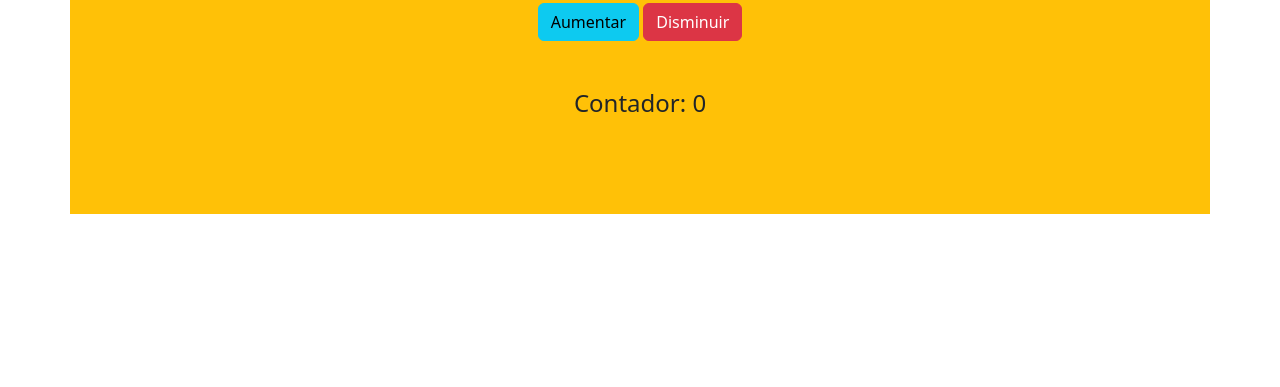
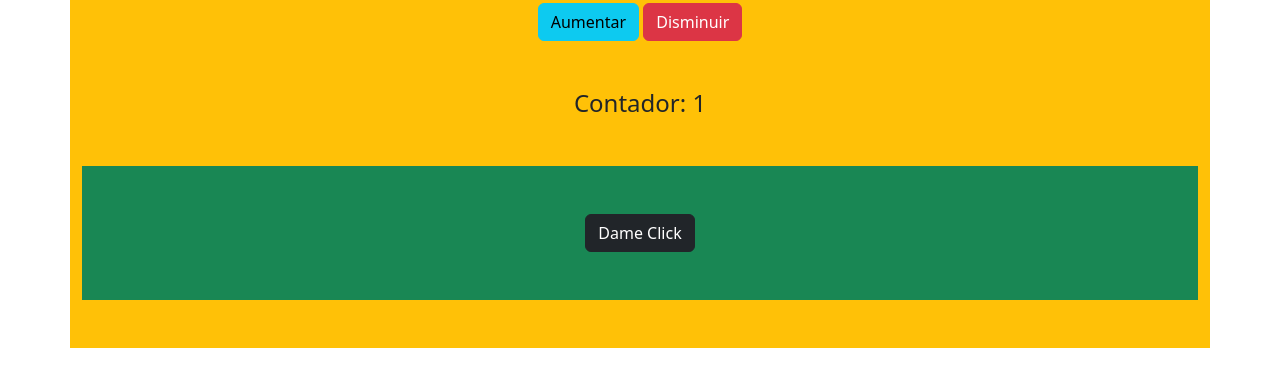
Before and after one commit to Aldeer/JavaScripts, a plain HTML site: page index.html in a window 1280 px wide. Both pictures are taken after a click on the button "Aumentar". Shown: the part 101-488 px from the top of the page. Drawn offline with nearby package versions, Linux system fonts and the light colour scheme.

Commit message:
se aprendi el evento addEventListener y el estopPropagation para evitar que se propague el evento click

```diff
--- a/index.html
+++ b/index.html
@@ -16,7 +16,10 @@
 		<button class="btn btn-danger">
 			Disminuir
 		</button>
-		<h4 class="my-5">Contador: <span>0</span></h4>
+		<h4 class="my-5">Contador: <span id="span">0</span></h4>
+		<div class="bg-success py-5">
+			<button class="btn btn-dark">Dame Click</button>
+		</div>
 	</div>
 	<script src="scripts.js"></script>
 </body>
--- a/scripts.js
+++ b/scripts.js
@@ -1,5 +1,46 @@
-//addEventListener
+//addEventListener metodo eventDelegation
+const container = document.querySelector('.container')
+const span = document.getElementById('span')
+let contador = 0
 
+container.addEventListener('click', e => {
+  if(e.target.classList.contains('btn-info')){
+    contador++
+    span.textContent = contador
+  }
+  if(e.target.classList.contains('btn-danger')){
+    contador--
+    span.textContent = contador
+  }
+  e.stopPropagation()
+})
+
+document.body.addEventListener('click', () => {
+  console.log('diste click')
+})
+
+const btn = document.querySelector('.btn-dark')
+const bgSuccess = document.querySelector('.bg-success')
+
+btn.addEventListener('click', (e) => {
+  console.log('click boton')
+  e.stopPropagation()
+})
+bgSuccess.addEventListener('click', () =>{console.log('click bgSuccess')})
+
+//addEventListener metodo accediendo a los selectores
+/* const btnAumentar = document.querySelector('.btn-info')
+const span = document.getElementById('span')
+let contador = 0
+btnAumentar.addEventListener('click', () => {
+  contador++
+  span.textContent = contador
+})
+const btnDisminuir = document.querySelector('.btn-danger')
+btnDisminuir.addEventListener('click', () => {
+  contador--
+  span.textContent = contador
+}) */
 //forma optima y correcta de crear elementos en mi html
 /* const lista = document.getElementById('lista')
 const template = document.querySelector('#template-li').content
```
